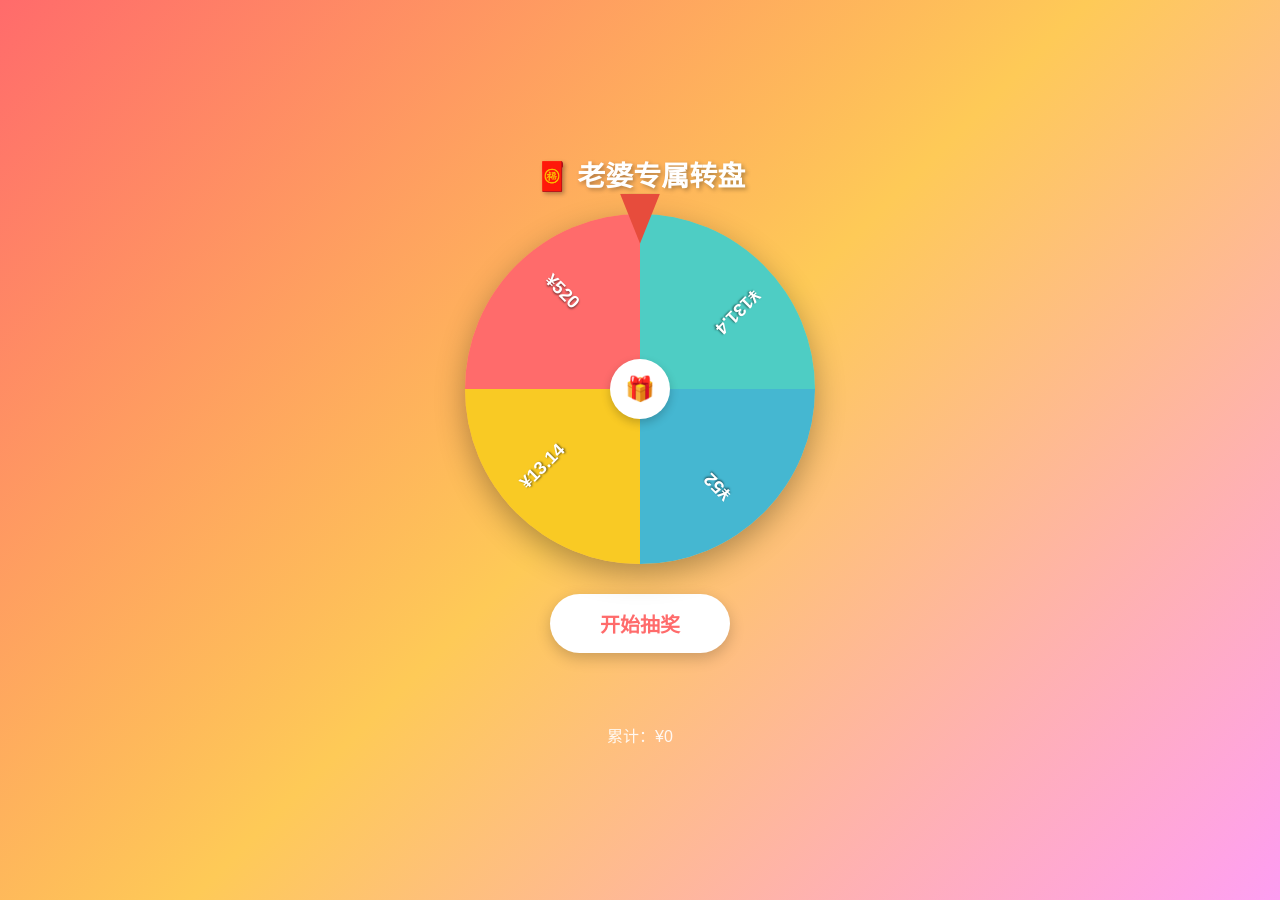
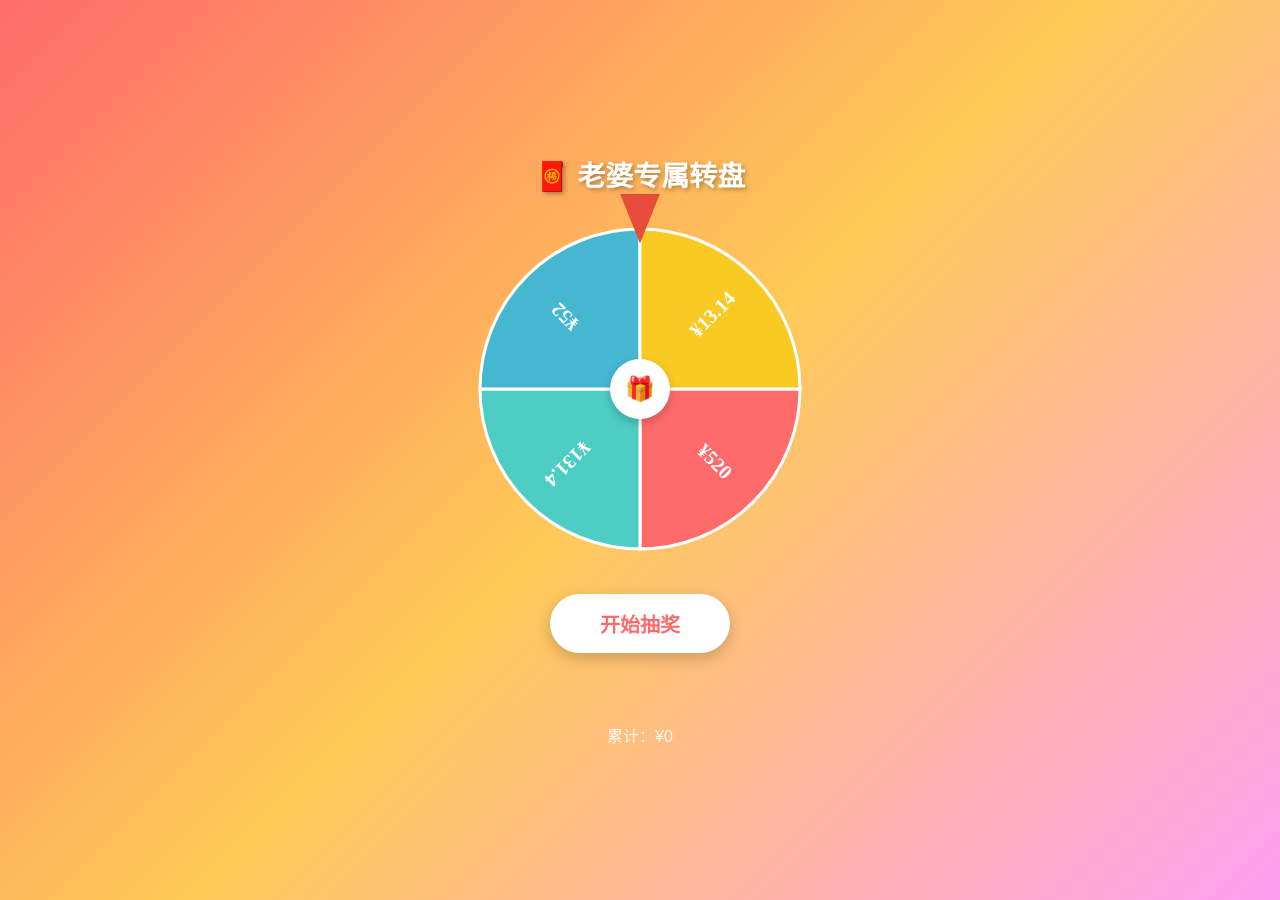
Before and after one commit to woshizhouqiang/woshizhouqiang.github.io, a Jekyll site: the page index.html, which Jekyll copies as it is, in a window 1280 px wide. Built offline with Jekyll 4.4.1, drawn with Linux system fonts in a browser that asks for light colours.

Commit message:
Fix wheel with canvas

```diff
--- a/index.html
+++ b/index.html
@@ -34,42 +34,11 @@
             height: 350px;
         }
 
-        .wheel {
+        #canvas {
             width: 100%;
             height: 100%;
-            border-radius: 50%;
-            position: relative;
-            overflow: hidden;
-            box-shadow: 0 10px 30px rgba(0,0,0,0.3);
             transition: transform 4s cubic-bezier(0.17, 0.67, 0.12, 0.99);
         }
-
-        .wheel-item {
-            position: absolute;
-            width: 50%;
-            height: 50%;
-            transform-origin: right bottom;
-            left: 0;
-            top: 0;
-            display: flex;
-            align-items: center;
-            justify-content: center;
-            font-size: 18px;
-            font-weight: bold;
-            color: white;
-            text-shadow: 1px 1px 2px rgba(0,0,0,0.5);
-        }
-
-        .wheel-item span {
-            transform: rotate(45deg);
-            margin-left: 20px;
-            margin-top: -20px;
-        }
-
-        .item-1 { background: #ff6b6b; transform: rotate(0deg); }
-        .item-2 { background: #4ecdc4; transform: rotate(90deg); }
-        .item-3 { background: #45b7d1; transform: rotate(180deg); }
-        .item-4 { background: #f9ca24; transform: rotate(270deg); }
 
         .pointer {
             position: absolute;
@@ -120,8 +89,9 @@
             box-shadow: 0 8px 20px rgba(0,0,0,0.3);
         }
 
-        .btn:active {
-            transform: translateY(0);
+        .btn:disabled {
+            opacity: 0.6;
+            cursor: not-allowed;
         }
 
         .result {
@@ -155,12 +125,7 @@
 
     <div class="wheel-container">
         <div class="pointer"></div>
-        <div class="wheel" id="wheel">
-            <div class="wheel-item item-1"><span>¥520</span></div>
-            <div class="wheel-item item-2"><span>¥131.4</span></div>
-            <div class="wheel-item item-3"><span>¥52</span></div>
-            <div class="wheel-item item-4"><span>¥13.14</span></div>
-        </div>
+        <canvas id="canvas" width="350" height="350"></canvas>
         <div class="center-circle">🎁</div>
     </div>
 
@@ -170,16 +135,62 @@
     <div class="total" id="total">累计：¥0</div>
 
     <script>
+        const canvas = document.getElementById('canvas');
+        const ctx = canvas.getContext('2d');
+        const centerX = canvas.width / 2;
+        const centerY = canvas.height / 2;
+        const radius = 160;
+
+        const prizes = [
+            { name: '一等奖', amount: 520, color: '#ff6b6b' },
+            { name: '二等奖', amount: 131.4, color: '#4ecdc4' },
+            { name: '三等奖', amount: 52, color: '#45b7d1' },
+            { name: '幸运奖', amount: 13.14, color: '#f9ca24' }
+        ];
+
         let total = 0;
         let isSpinning = false;
         let currentRotation = 0;
 
-        const prizes = [
-            { name: '一等奖', amount: 520, angle: 0 },
-            { name: '二等奖', amount: 131.4, angle: 90 },
-            { name: '三等奖', amount: 52, angle: 180 },
-            { name: '幸运奖', amount: 13.14, angle: 270 }
-        ];
+        // 绘制转盘
+        function drawWheel(rotation = 0) {
+            ctx.clearRect(0, 0, canvas.width, canvas.height);
+            ctx.save();
+            ctx.translate(centerX, centerY);
+            ctx.rotate(rotation * Math.PI / 180);
+
+            const anglePerItem = (2 * Math.PI) / prizes.length;
+
+            for (let i = 0; i < prizes.length; i++) {
+                const startAngle = i * anglePerItem;
+                const endAngle = (i + 1) * anglePerItem;
+
+                // 绘制扇形
+                ctx.beginPath();
+                ctx.moveTo(0, 0);
+                ctx.arc(0, 0, radius, startAngle, endAngle);
+                ctx.closePath();
+                ctx.fillStyle = prizes[i].color;
+                ctx.fill();
+                ctx.strokeStyle = '#fff';
+                ctx.lineWidth = 3;
+                ctx.stroke();
+
+                // 绘制文字
+                ctx.save();
+                ctx.rotate(startAngle + anglePerItem / 2);
+                ctx.textAlign = 'center';
+                ctx.fillStyle = '#fff';
+                ctx.font = 'bold 20px Microsoft YaHei';
+                ctx.fillText(`¥${prizes[i].amount}`, radius * 0.65, 5);
+                ctx.restore();
+            }
+
+            ctx.restore();
+        }
+
+        // 初始化绘制
+        drawWheel();
 
         function spin() {
             if (isSpinning) return;
@@ -192,16 +203,17 @@
             const randomIndex = Math.floor(Math.random() * prizes.length);
             const prize = prizes[randomIndex];
 
-            // 计算旋转角度：多转几圈 + 目标角度
-            const spins = 5 + Math.floor(Math.random() * 3); // 5-7圈
-            // 指针在顶部(0度)，要指向某个奖项，需要让该奖项转到顶部
-            // 奖项当前角度 + 旋转角度 = 360的倍数(顶部)
-            // 所以旋转角度 = 360 - 奖项角度
-            const targetAngle = 360 - prize.angle;
+            // 计算旋转角度
+            // 指针在顶部(0度，即-90度在canvas坐标系中)
+            // 每个扇形90度，要让第randomIndex个扇形转到顶部
+            // 需要旋转的角度 = 360 - (randomIndex * 90 + 45) + 90
+            const sectorAngle = 360 / prizes.length;
+            const targetAngle = 360 - (randomIndex * sectorAngle + sectorAngle / 2) + 90;
+
+            const spins = 5 + Math.floor(Math.random() * 3);
             const finalRotation = currentRotation + spins * 360 + targetAngle;
 
-            const wheel = document.getElementById('wheel');
-            wheel.style.transform = `rotate(${finalRotation}deg)`;
+            canvas.style.transform = `rotate(${finalRotation}deg)`;
             currentRotation = finalRotation;
 
             // 4秒后显示结果
```
